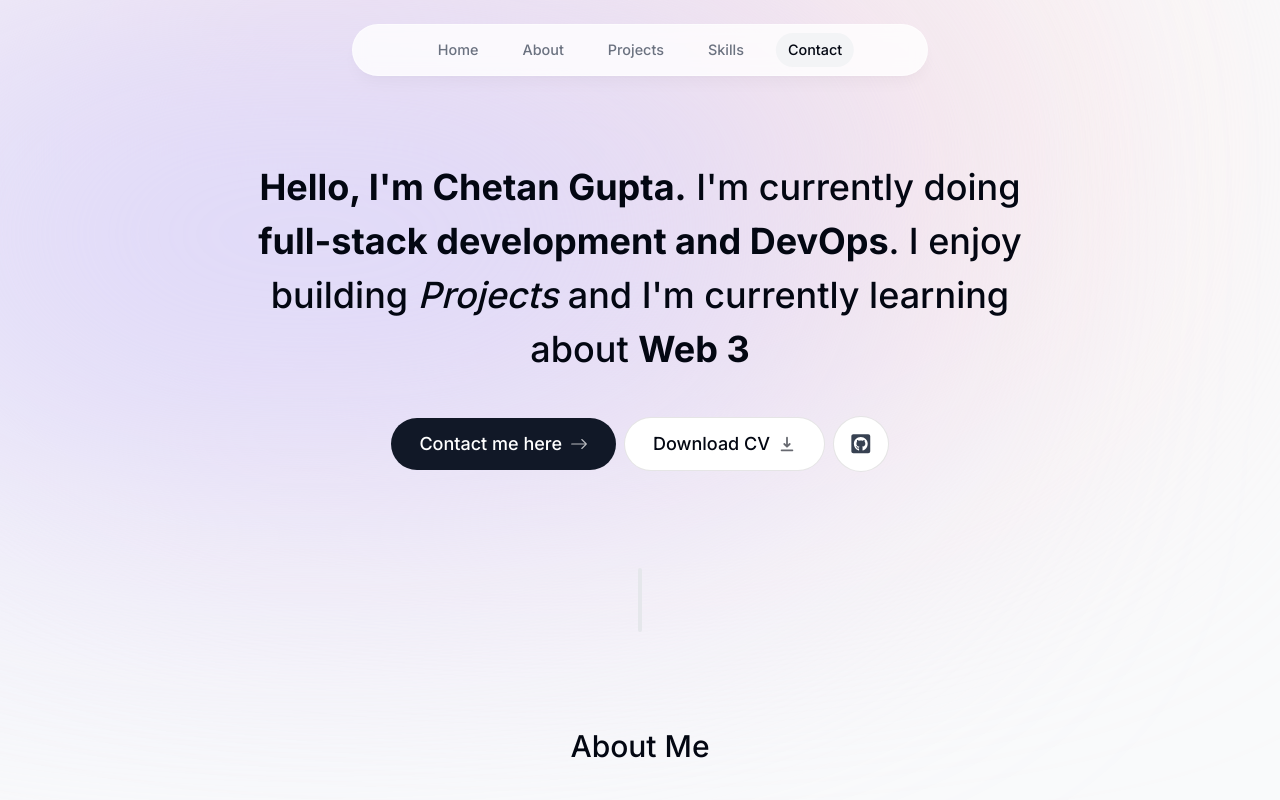
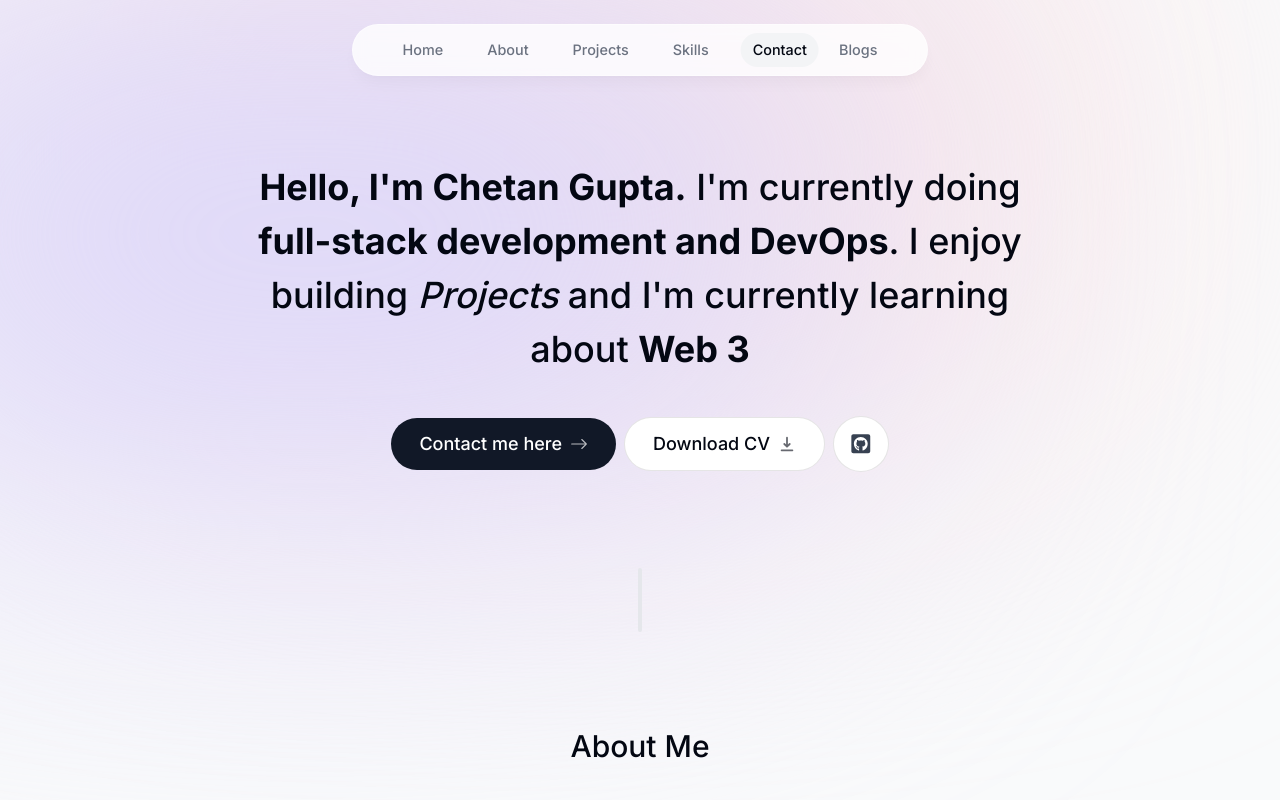
Before and after one commit to chetanguptaa/portfolio, a Next.js app: page / in a window 1280 px wide. Shown: the top 800 px of the page. Built offline with nearby package versions, Linux system fonts and the light colour scheme; no server answers.

Commit message:
updated Header.tsx

```diff
--- a/src/components/Header.tsx
+++ b/src/components/Header.tsx
@@ -20,7 +20,7 @@ export default function Header() {
       ></motion.div>
 
       <nav className="flex fixed top-[0.15rem] left-1/2 h-12 -translate-x-1/2 py-2 sm:top-[1.7rem] sm:h-[initial] sm:py-0">
-        <ul className="flex w-[22rem] flex-wrap items-center justify-center gap-y-1 text-[0.9rem] font-medium text-gray-500 sm:w-[initial] sm:flex-nowrap sm:gap-5">
+        <ul className="flex w-[22rem] items-center justify-center gap-y-0.5 sm:gap-y-0 text-[0.9rem] font-medium text-gray-500 sm:w-[initial] ml-4 mr-4 sm:gap-5 sm:flex-nowrap">
           {links.map((link) => (
             <motion.li
               className="h-3/4 flex items-center justify-center relative"
@@ -58,6 +58,34 @@ export default function Header() {
               </Link>
             </motion.li>
           ))}
+          <motion.li
+            className="h-3/4 flex items-center justify-center relative"
+            key={5}
+            initial={{ y: -100, opacity: 0 }}
+            animate={{ y: 0, opacity: 1 }}
+          >
+            <Link
+              className={clsx(
+                "flex items-center justify-center pr-3 hover:text-gray-950 transition dark:text-gray-500 dark:hover:text-gray-300"
+              )}
+              href={"/blogs"}
+              onClick={() => {
+                setTimeOfLastClick(Date.now());
+              }}
+            >
+              {"Blogs"}
+              {"Blogs" && (
+                <motion.span
+                  className="rounded-full absolute inset-0 -z-10 dark:bg-gray-800"
+                  transition={{
+                    type: "spring",
+                    stiffness: 380,
+                    damping: 30,
+                  }}
+                ></motion.span>
+              )}
+            </Link>
+          </motion.li>
         </ul>
       </nav>
     </header>
```
